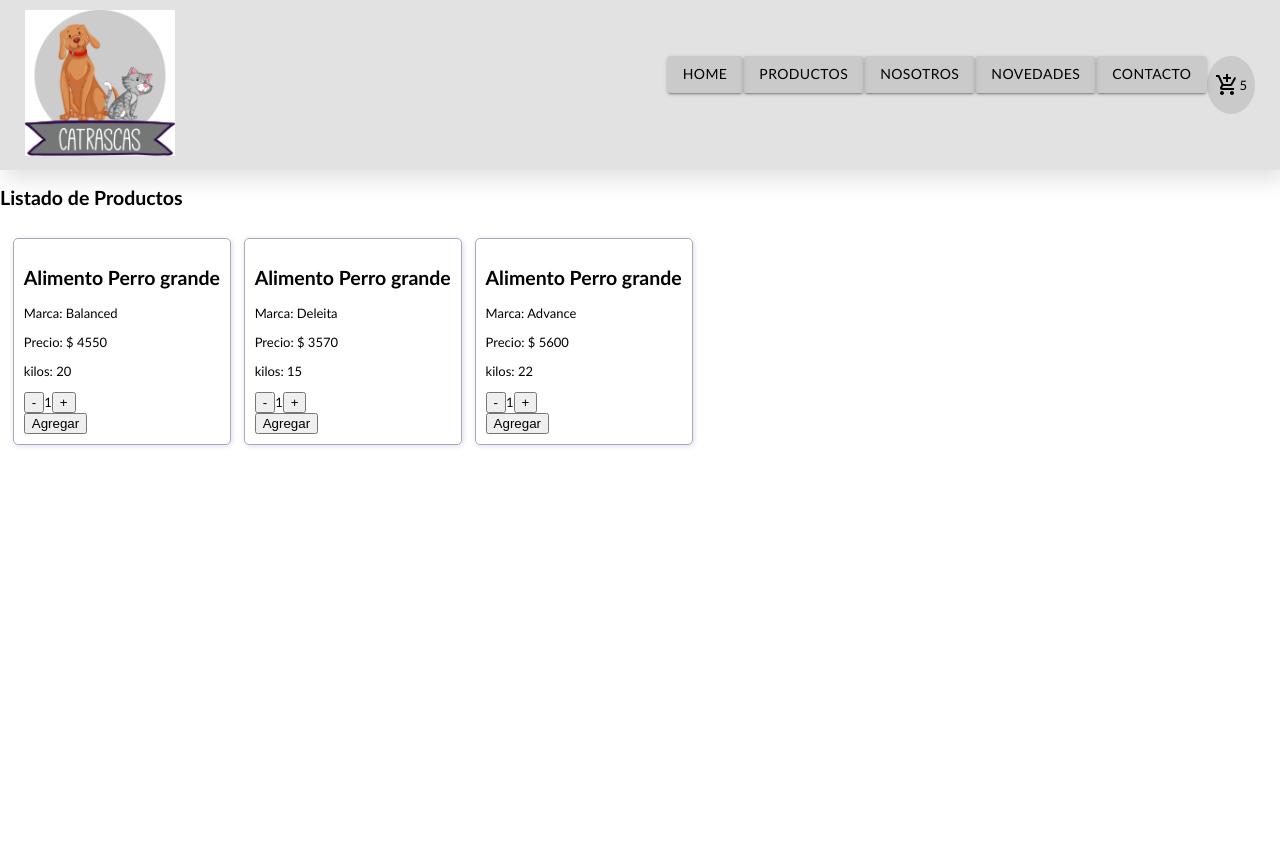
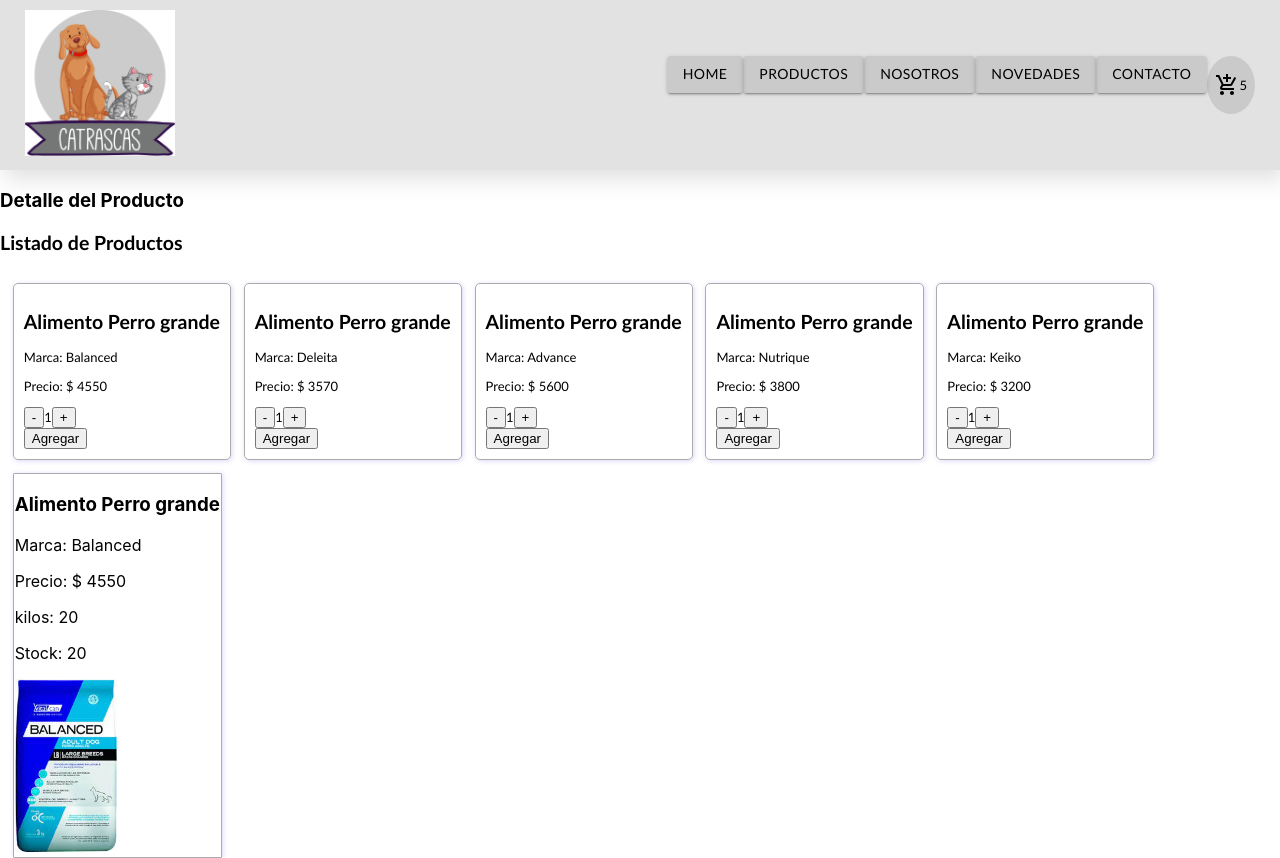
Before and after one commit to paolaklimczuk/catastra-klimczuk, a React (Create React App) app: page / in a window 1280 px wide. Before the commit the page ends 800 px from the top, so only its background shows below. Built offline with nearby package versions, Linux system fonts and the light colour scheme; the HTML template or start-up script is replaced by a standard one.

Commit message:
Detalle de producto

```diff
--- a/package.json
+++ b/package.json
@@ -5,6 +5,7 @@
   "dependencies": {
     "@emotion/react": "^11.8.2",
     "@emotion/styled": "^11.8.1",
+    "@mui/icons-material": "^5.5.1",
     "@mui/material": "^5.5.1",
     "@testing-library/jest-dom": "^5.16.2",
     "@testing-library/react": "^12.1.4",
@@ -13,7 +14,7 @@
     "mui": "^0.0.1",
     "react": "^17.0.2",
     "react-dom": "^17.0.2",
-    "react-scripts": "5.0.0",
+    "react-scripts": "^5.0.0",
     "web-vitals": "^2.1.4"
   },
   "scripts": {
--- a/src/App.css
+++ b/src/App.css
@@ -26,3 +26,7 @@
 .container-logo {
     width: 25%;
 }
+
+.h3Style {
+    align-items: center;
+}
--- a/src/App.js
+++ b/src/App.js
@@ -1,12 +1,18 @@
 import './App.css';
 import NavBar from './components/NavBar/NavBar';
+import ItemDetailContainer from './components/ItemDetailContainer/ItemDetailContainer';
 import ItemListContainer from './components/ItemListContainer/ItemListContainer'
 
 function App() {
   return (
     <div className="App">
         <NavBar/>
-        <ItemListContainer titulo='Listado de Productos'/>
+            <div>
+              <h3 className="h3Style"> Detalle del Producto</h3>
+              <ItemListContainer titulo='Listado de Productos'/>
+              <ItemDetailContainer/>
+            </div>
+
     </div>
   );
 }
--- a/src/components/Item/Item.js
+++ b/src/components/Item/Item.js
@@ -16,7 +16,6 @@
             <h2>{title}</h2>
             <p className="parrafoStyle"> Marca:  {brand}</p>
             <p className="parrafoStyle"> Precio: $ {price}</p>
-            <p className="parrafoStyle"> kilos:  {kg}</p>
             <ItemCount stock ={stock} initial={initial} onAdd = {onAdd}/>
         </div>
     );
--- a/src/components/ItemCount/ItemCount.js
+++ b/src/components/ItemCount/ItemCount.js
@@ -18,17 +18,20 @@
         onAdd(count);
     }
 
+    const showDetailProduct = () => {
+
+    }
     return (
         <div>
+            <div>
+
                 <button onClick={removeCount}>-</button>
 
                  {count}
 
                 <button onClick={addCount}>+</button>
-            <div>
+            </div>
                 <button onClick={checkStock}>Agregar</button>
             </div>
-        </div>
-
-    );
+    )
 }
--- /dev/null
+++ b/src/components/ItemDetail/ItemDetail.css
@@ -0,0 +1,15 @@
+.itemDetailStyle{
+    float:left;
+    border: 1px solid #ababab;
+    margin-top: 1%;
+    margin-left: 1%;
+    box-shadow: 1px 1px 5px #2e0ee42b;
+    border-radius: 1px;
+    padding: 1px;
+    color: black;
+
+}
+
+.detailStyle {
+    width:50%;
+}
--- /dev/null
+++ b/src/components/ItemDetail/ItemDetail.js
@@ -0,0 +1,21 @@
+import React from 'react';
+import './ItemDetail.css'
+
+export default function ItemDetail({props}) {
+
+    const {title, brand, price, kg, stock, img } = props
+
+    return (
+
+        <div className='itemDetailStyle'>
+            <h3>{title}</h3>
+            <p> Marca:  {brand}</p>
+            <p> Precio: $ {price}</p>
+            <p> kilos:  {kg}</p>
+            <p> Stock:  {stock}</p>
+            <img className='detailStyle' src={img}/>
+        </div>
+    )
+
+
+}
--- /dev/null
+++ b/src/components/ItemDetailContainer/ItemDetailContainer.css
@@ -0,0 +1,11 @@
+.itemStyle{
+    float:left;
+    border: 1px solid #ababab;
+    margin-top: 1%;
+    margin-left: 1%;
+    box-shadow: 1px 1px 5px #2e0ee42b;
+    border-radius: 5px;
+    padding: 10px;
+    color: black;
+
+}
--- /dev/null
+++ b/src/components/ItemDetailContainer/ItemDetailContainer.js
@@ -0,0 +1,38 @@
+import { findAllByTestId } from '@testing-library/react';
+import React, {useEffect, useState} from 'react';
+import ItemDetail from "../ItemDetail/ItemDetail"
+import './ItemDetailContainer.css'
+
+export default function ItemDetailContainer() {
+
+    const [product, setProduct] = useState(0);
+
+    const mockProd = {
+        id : 1,
+        img: "Balanced.jpg",
+        title : "Alimento Perro grande",
+        brand : "Balanced",
+        price : 4550,
+        kg : 20,
+        stock : 20,
+        initial : 1,
+    }
+
+    const getProduct = () => {
+        return new Promise((resolve, reject) => {
+          setTimeout(() => {
+            resolve(mockProd);
+           }, 2000);
+        });
+      };
+
+    useEffect(() => {
+        getProduct().then((product) => {setProduct(product)
+        })
+    }, [])
+
+
+    return (
+      product!=0 && <ItemDetail props={product}/>
+      )
+}
--- a/src/components/ItemList/ItemList.js
+++ b/src/components/ItemList/ItemList.js
@@ -31,6 +31,26 @@
         price : 5600,
         kg : 22,
         stock : 100,
+        initial : 1,
+    },
+    {
+        id : 4,
+        img: "Nutrique.jpg",
+        title : "Alimento Perro grande",
+        brand : "Nutrique",
+        price : 3800,
+        kg : 18,
+        stock : 45,
+        initial : 1,
+    },
+    {
+        id : 5,
+        img: "Keiko.jpg",
+        title : "Alimento Perro grande",
+        brand : "Keiko",
+        price : 3200,
+        kg : 20,
+        stock : 90,
         initial : 1,
 
     }]
--- a/src/components/ItemListContainer/ItemListContainer.js
+++ b/src/components/ItemListContainer/ItemListContainer.js
@@ -1,4 +1,3 @@
-import { Button } from "@mui/material";
 import React from "react";
 import ItemList from "../ItemList/ItemList";
 import './ItemListContainer.css'
```
Also changed, not shown: 1 other file (tests, documents, lock files or other folders).
